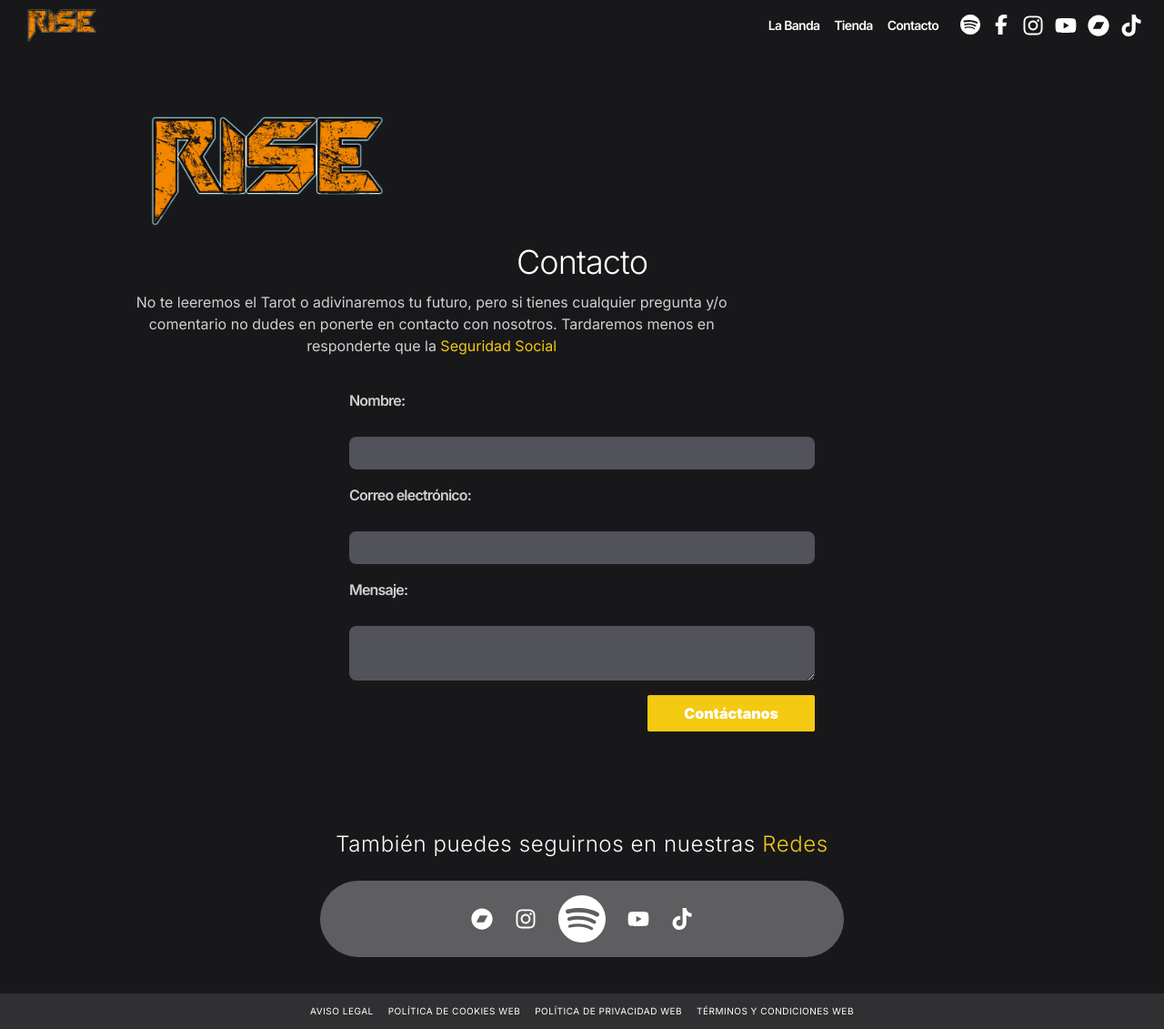
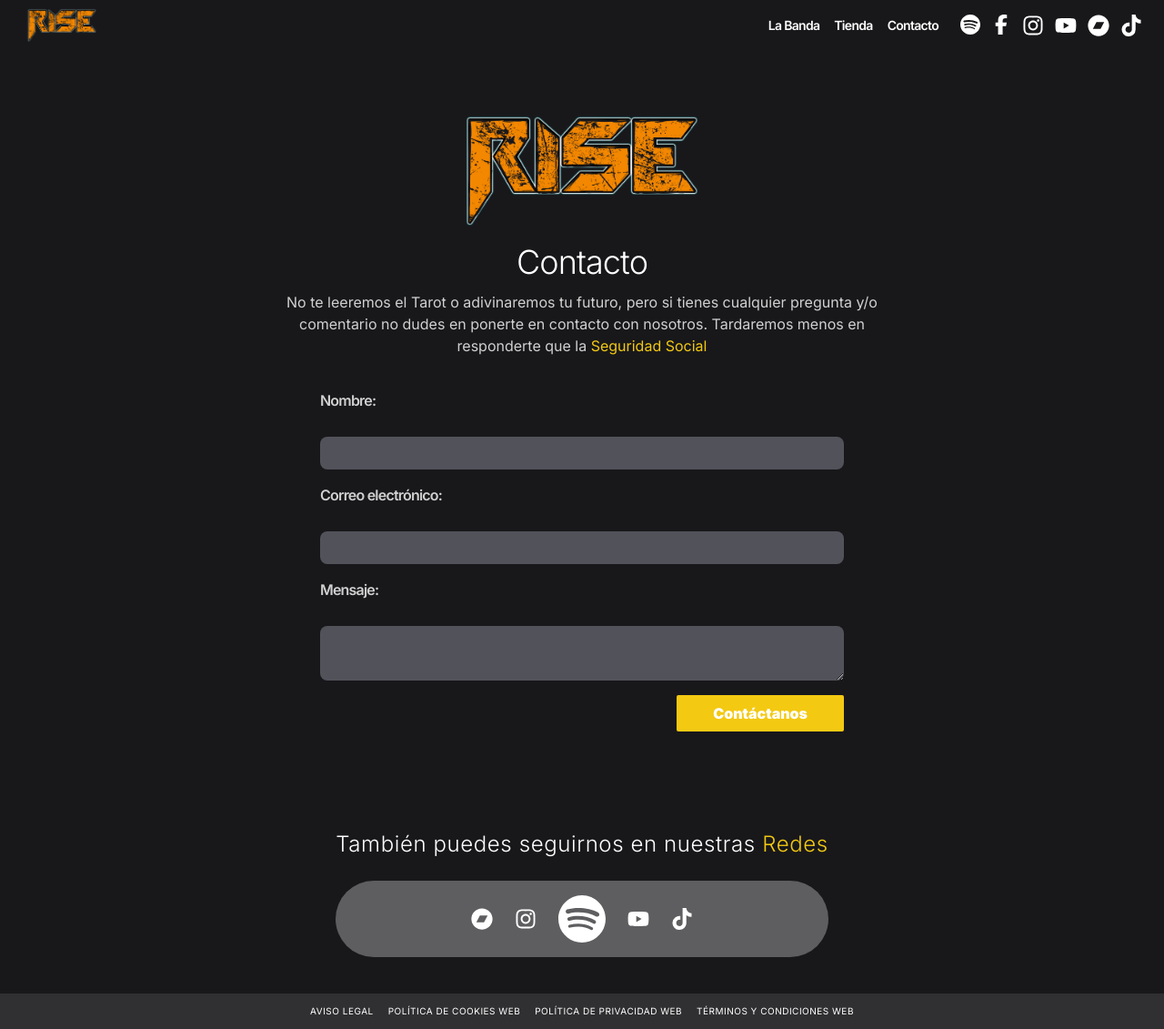
Before and after one commit to Four-Mana/rise-web, a Next.js app: page /contact in a window 1280 px wide. Shown: the whole page at 91% size. Built offline with nearby package versions, Linux system fonts and the light colour scheme.

Commit message:
fixed contact

```diff
--- a/src/app/contact/page.tsx
+++ b/src/app/contact/page.tsx
@@ -13,16 +13,17 @@ export default function Contact() {
     <main className="flex flex-col items-center justify-center mt-20 bg-zinc-900 gap-y-6">
       <section className="max-w-5xl px-4">
         <div className="bg-zinc-900 w-full py-10 flex flex-col gap-3 ">
+          <div className="mx-auto">
             <Logo variant="orangeHighlight" size="xl" />
+          </div>
           <h1 className='tracking-tight font-light text-4xl text-white text-center'>Contacto</h1>
-          <p className="text-center text-white/80 md:w-2/3">
+          <p className="text-center mx-auto text-white/80 md:w-2/3">
             No te leeremos el Tarot o adivinaremos tu futuro,
             pero si tienes cualquier pregunta y/o comentario no dudes en ponerte en contacto con nosotros.
             Tardaremos menos en responderte que la <Highlight>Seguridad Social</Highlight>
           </p>
           <ContactForm />
           <div className="w-full flex justify-center">
-            <div className="max-w-xl w-full">
             <MusicBar
               header={
                 <div>
@@ -32,7 +33,6 @@ export default function Contact() {
             />
           </div>
         </div>
-        </div>
       </section>
     </main>
   );
--- a/src/components/contact/contact-form/index.tsx
+++ b/src/components/contact/contact-form/index.tsx
@@ -24,7 +24,7 @@ export const ContactForm = () => {
   return (
     <form name="contact-form" method="POST" data-netlify="true" onSubmit={handleFormSubmit}>
       <input type="hidden" name="form-name" value="contact-form" />
-      <div className="flex flex-col pb-12 gap-4 w-full max-w-lg mx-auto pt-6">
+      <div className="flex flex-col pb-12 gap-4 w-full max-w-xl mx-auto pt-6">
         <label className="font-semibold tracking-tighter text-white/80" htmlFor="name">Nombre: </label>
         <Input
           type="text" name="name"
```
Lines whose indentation alone changed are shown as unchanged.
